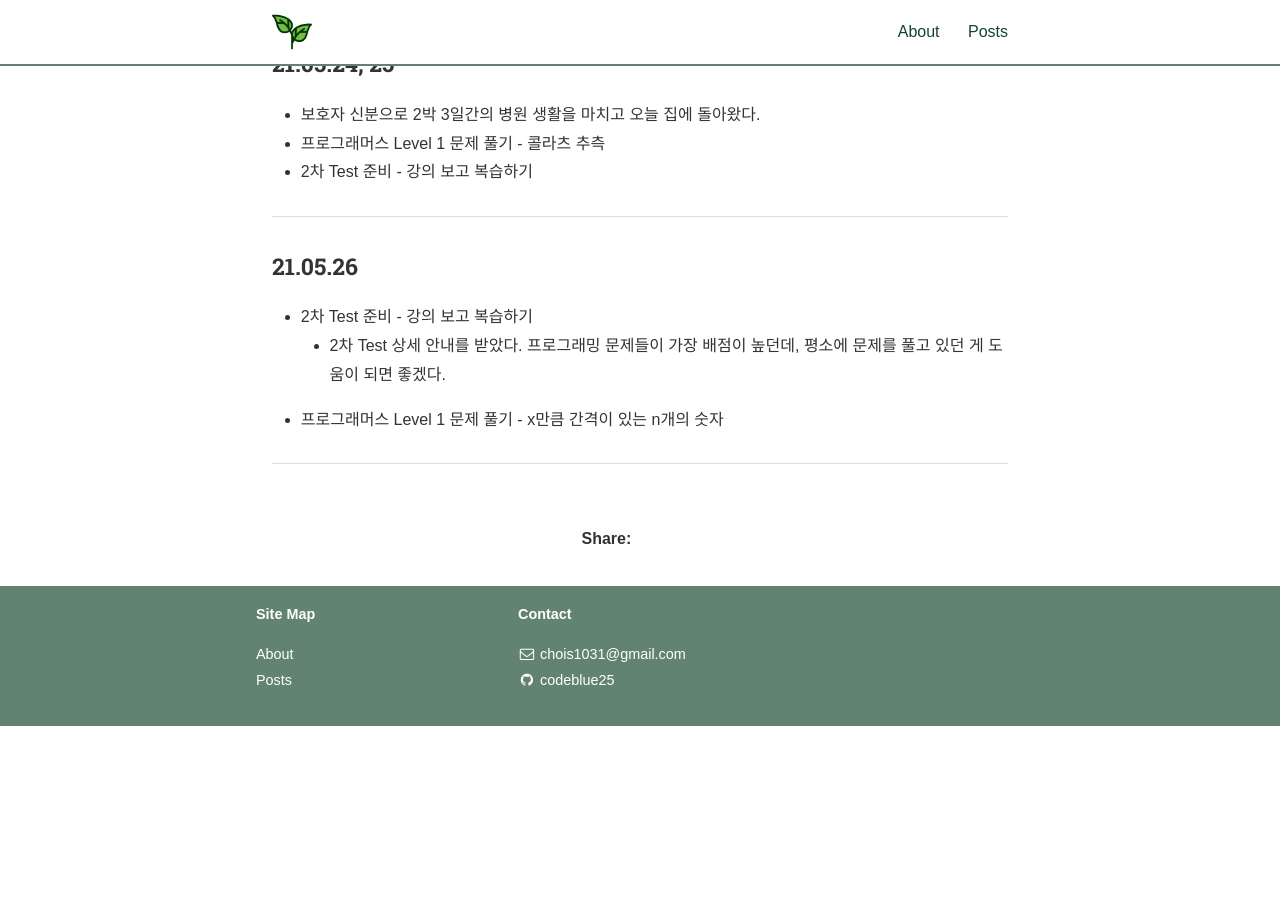
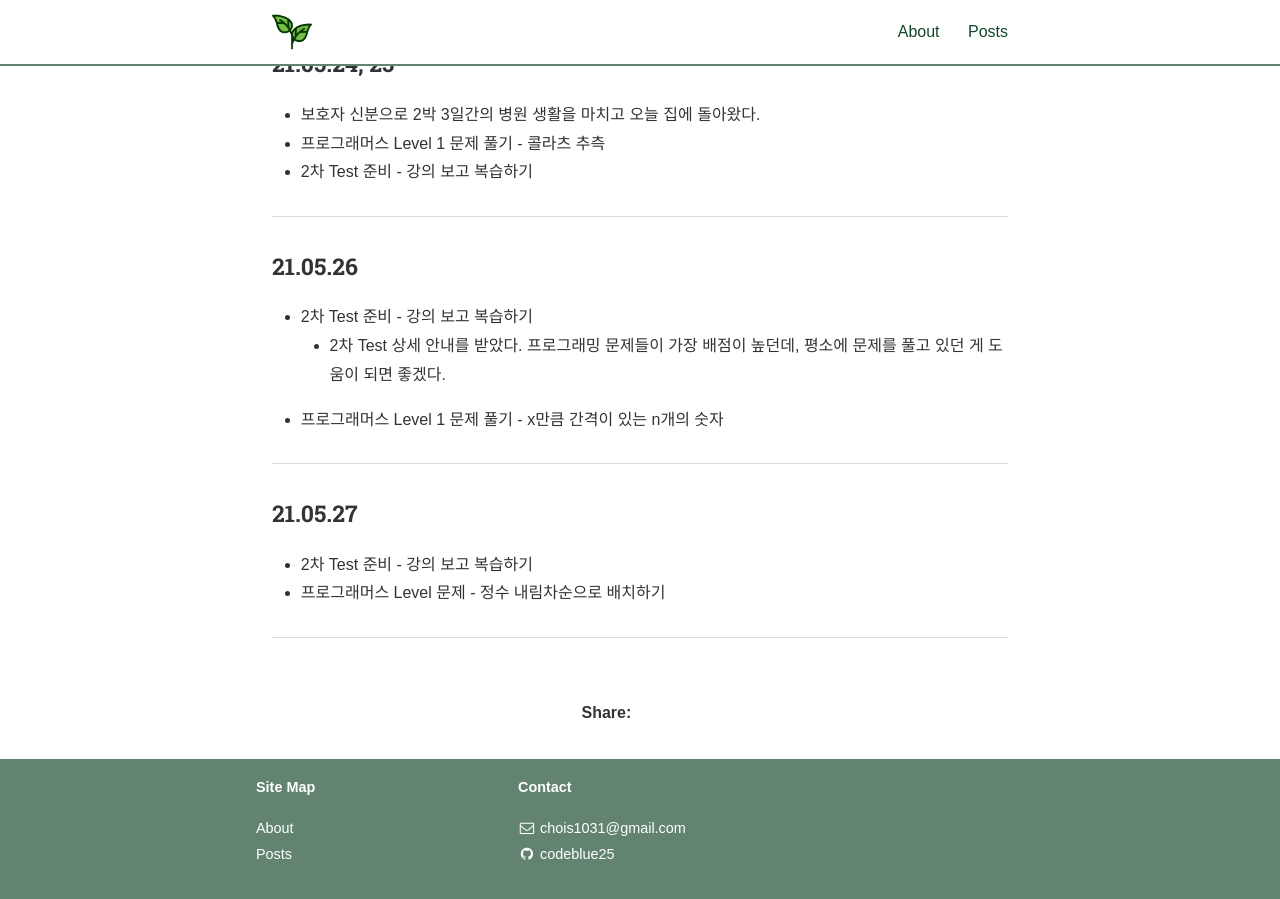
Before and after one commit to codeblue25/codeblue25.github.io, a Jekyll site: the page built from _posts/2021-05-23-0529.md, in a window 1280 px wide and 900 px high, scrolled down 501 px. Built offline with Jekyll 4.4.1, drawn with Linux system fonts in a browser that asks for light colours; nearby versions of some CDN libraries; some web fonts are replaced; a style sheet for code colours, icons or effects is not loaded; before the commit the page ends 1227 px from its top, so only the background shows below that.

Commit message:
210527 TIL

```diff
--- a/_posts/2021-05-23-0529.md
+++ b/_posts/2021-05-23-0529.md
@@ -29,3 +29,10 @@ categories: TIL
 - 프로그래머스 Level 1 문제 풀기 - x만큼 간격이 있는 n개의 숫자
 
 ---
+
+<h3>21.05.27</h3>
+
+- 2차 Test 준비 - 강의 보고 복습하기
+- 프로그래머스 Level 문제 - 정수 내림차순으로 배치하기
+
+---
```
